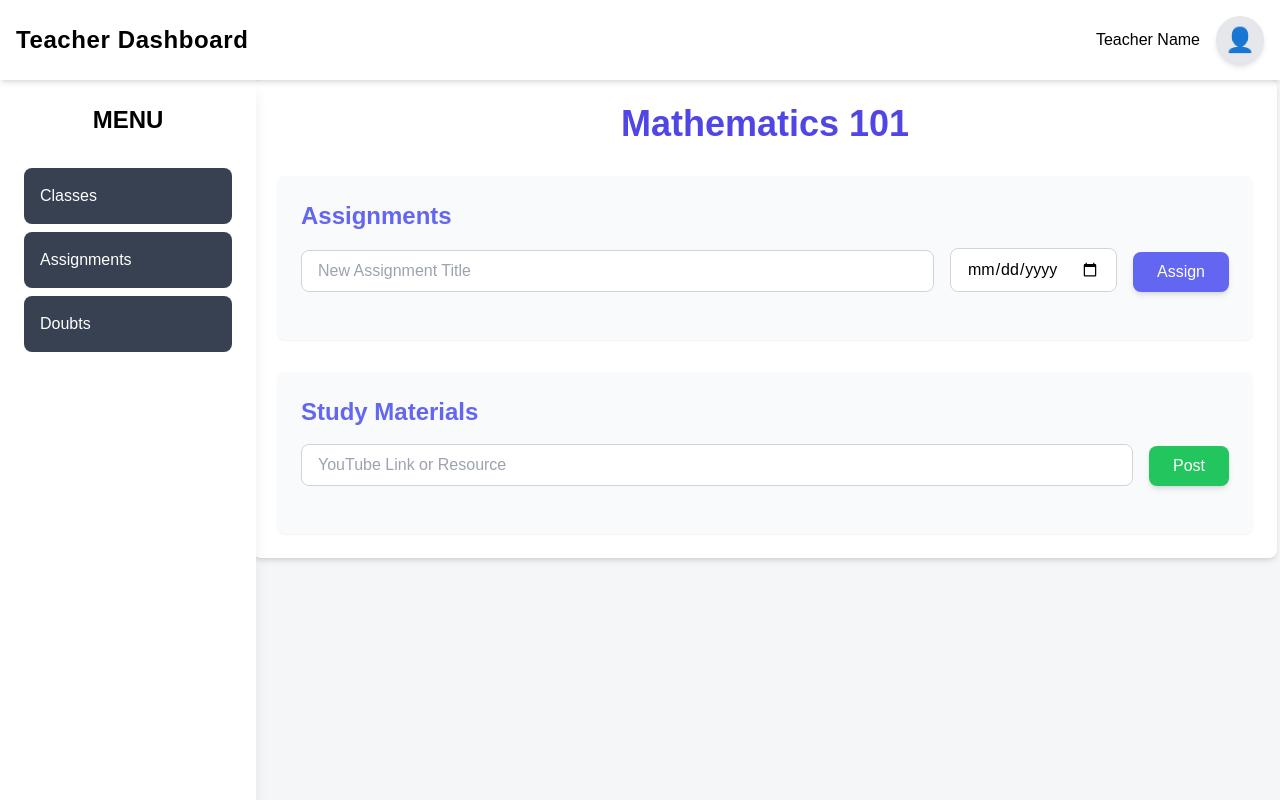
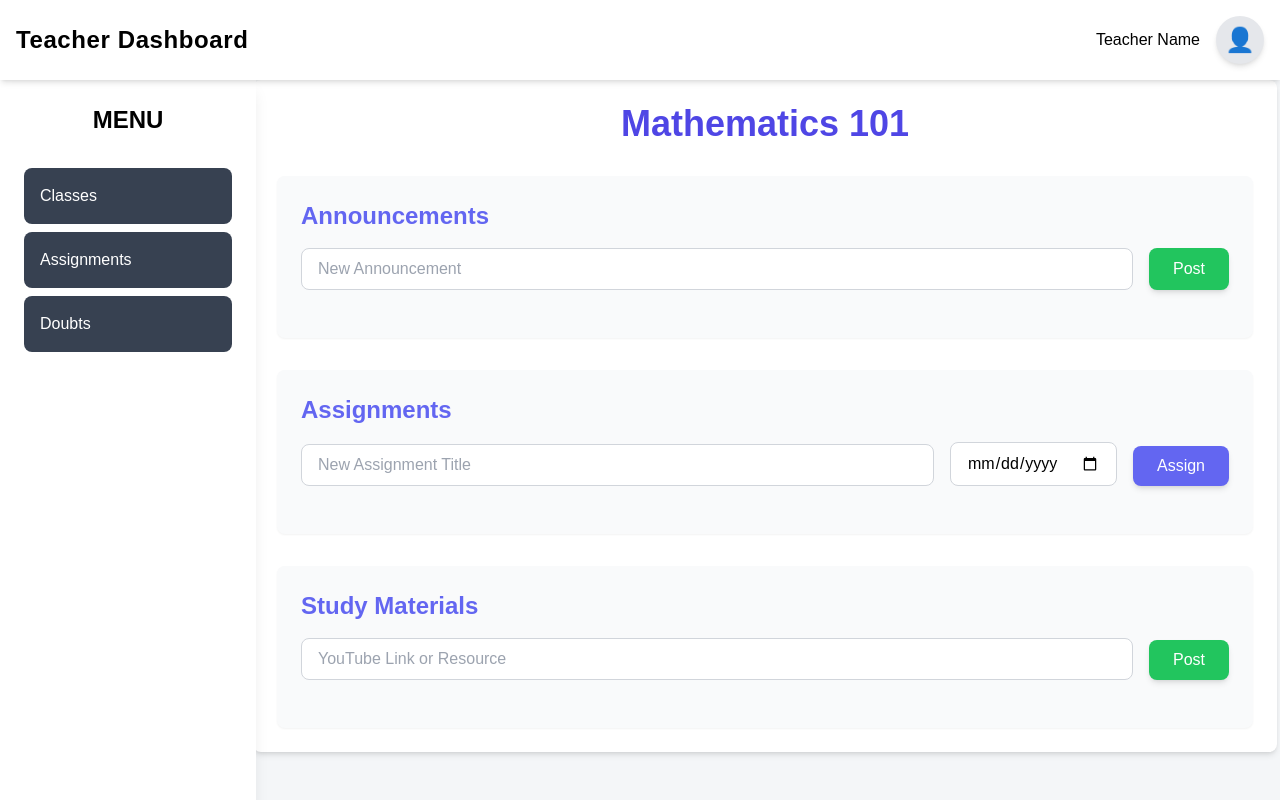
Before and after one commit to yash-writes-code/E-Learning, a React (Vite) app in the folder Frontend/: page /teacher/classes/1 in a window 1280 px wide. Built offline with nearby package versions, Linux system fonts and the light colour scheme.

Commit message:
Added Announcements Section for each class

```diff
--- a/Frontend/src/components/ClassDetails.jsx
+++ b/Frontend/src/components/ClassDetails.jsx
@@ -8,8 +8,10 @@ function ClassDetails() {
 
   const [assignments, setAssignments] = useState([]);
   const [studyMaterials, setStudyMaterials] = useState([]);
+  const [announcements, setAnnouncements] = useState([]);
   const [newAssignment, setNewAssignment] = useState('');
   const [newMaterial, setNewMaterial] = useState('');
+  const [newAnnouncement, setNewAnnouncement] = useState('');
   const [newDeadline, setNewDeadline] = useState('');
   const [newComment, setNewComment] = useState('');
   const [selectedAssignmentId, setSelectedAssignmentId] = useState(null);
@@ -30,6 +32,25 @@ function ClassDetails() {
       setAssignments([...assignments, newAssign]);
       setNewAssignment('');
       setNewDeadline('');
+    }
+  };
+
+  const addStudyMaterial = () => {
+    if (newMaterial) {
+      setStudyMaterials([...studyMaterials, newMaterial]);
+      setNewMaterial('');
+    }
+  };
+
+  const addAnnouncement = () => {
+    if (newAnnouncement) {
+      const newAnnounce = {
+        id: Date.now(),
+        text: newAnnouncement,
+        date: new Date().toLocaleString()
+      };
+      setAnnouncements([...announcements, newAnnounce]);
+      setNewAnnouncement('');
     }
   };
 
@@ -66,17 +87,40 @@ function ClassDetails() {
     }
   };
 
-  const addStudyMaterial = () => {
-    if (newMaterial) {
-      setStudyMaterials([...studyMaterials, newMaterial]);
-      setNewMaterial('');
-    }
-  };
-
   return (
     <div className="class-details max-w-5xl mx-auto p-6 space-y-8 bg-white rounded-lg shadow-md">
       <h2 className="text-4xl font-bold text-center text-indigo-600">{classDetails.name}</h2>
 
+      {/* Announcements Section */}
+      <div className="announcements-section bg-gray-50 p-6 rounded-lg shadow-sm">
+        <h3 className="text-2xl font-semibold mb-4 text-indigo-500">Announcements</h3>
+        <div className="flex space-x-4 mb-6">
+          <input
+            type="text"
+            className="border border-gray-300 rounded-lg px-4 py-2 w-full"
+            placeholder="New Announcement"
+            value={newAnnouncement}
+            onChange={(e) => setNewAnnouncement(e.target.value)}
+          />
+          <button
+            className="bg-green-500 text-white px-6 py-2 rounded-lg shadow-md hover:bg-green-600 transition"
+            onClick={addAnnouncement}
+          >
+            Post
+          </button>
+        </div>
+
+        <ul className="space-y-4">
+          {announcements.map((announce) => (
+            <li key={announce.id} className="bg-white p-4 rounded-lg shadow hover:shadow-lg transition">
+              <p className="text-lg font-semibold text-gray-800">{announce.text}</p>
+              <p className="text-gray-600 text-sm">Posted on: {announce.date}</p>
+            </li>
+          ))}
+        </ul>
+      </div>
+
+      {/* Assignments Section */}
       <div className="assignments-section bg-gray-50 p-6 rounded-lg shadow-sm">
         <h3 className="text-2xl font-semibold mb-4 text-indigo-500">Assignments</h3>
         <div className="flex flex-col md:flex-row md:items-end space-y-4 md:space-y-0 md:space-x-4 mb-6">
@@ -170,6 +214,7 @@ function ClassDetails() {
         </ul>
       </div>
 
+      {/* Study Material Section */}
       <div className="study-material-section bg-gray-50 p-6 rounded-lg shadow-sm">
         <h3 className="text-2xl font-semibold mb-4 text-indigo-500">Study Materials</h3>
         <div className="flex flex-col md:flex-row md:items-end space-y-4 md:space-y-0 md:space-x-4 mb-6">
@@ -191,25 +236,7 @@ function ClassDetails() {
         <ul className="space-y-4">
           {studyMaterials.map((material, index) => (
             <li key={index} className="bg-white p-4 rounded-lg shadow hover:shadow-lg transition">
-              {material.includes('youtube.com') || material.includes('youtu.be') ? (
-                <a
-                  href={material}
-                  target="_blank"
-                  rel="noopener noreferrer"
-                  className="text-blue-500 hover:underline text-lg font-semibold"
-                >
-                  {material}
-                </a>
-              ) : (
-                <a
-                  href={material}
-                  target="_blank"
-                  rel="noopener noreferrer"
-                  className="text-blue-500 hover:underline text-lg font-semibold"
-                >
-                  {material}
-                </a>
-              )}
+              <a href={material} target="_blank" rel="noopener noreferrer" className="text-blue-500 hover:underline">{material}</a>
             </li>
           ))}
         </ul>
```
